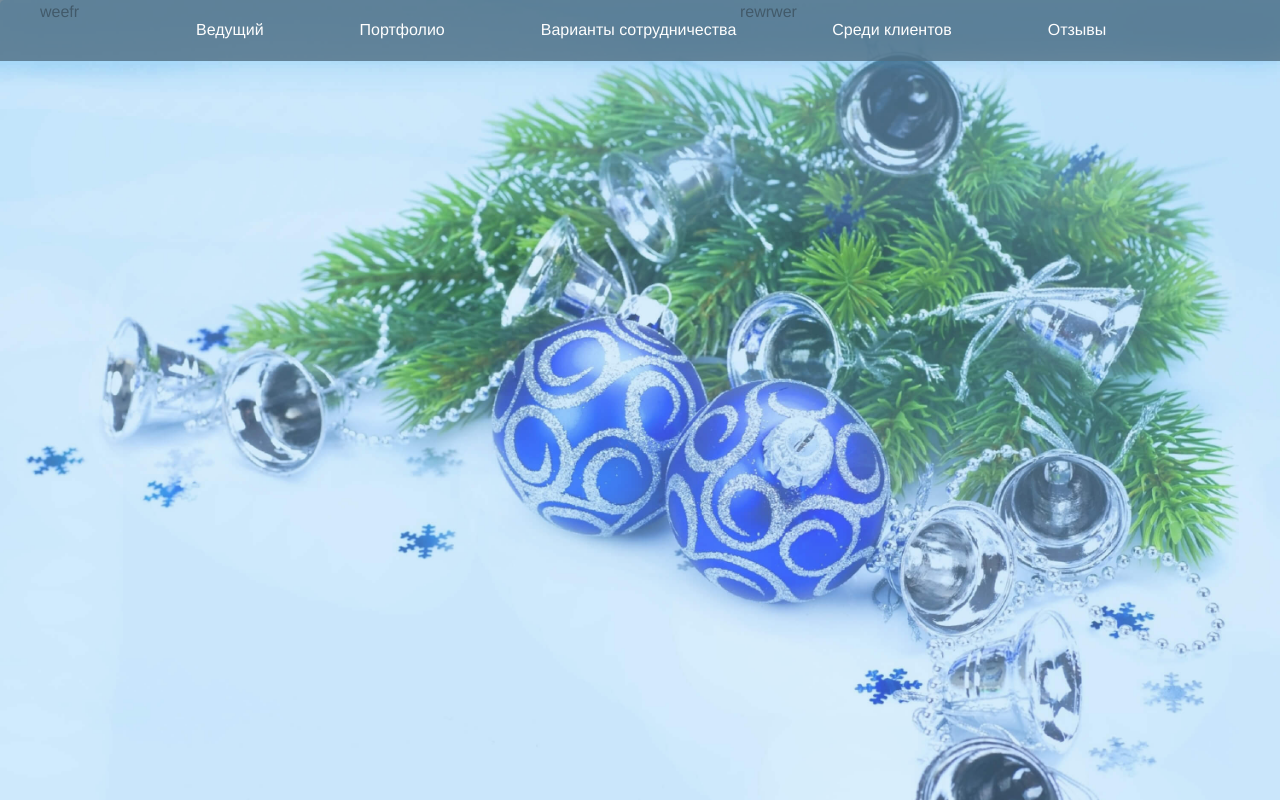
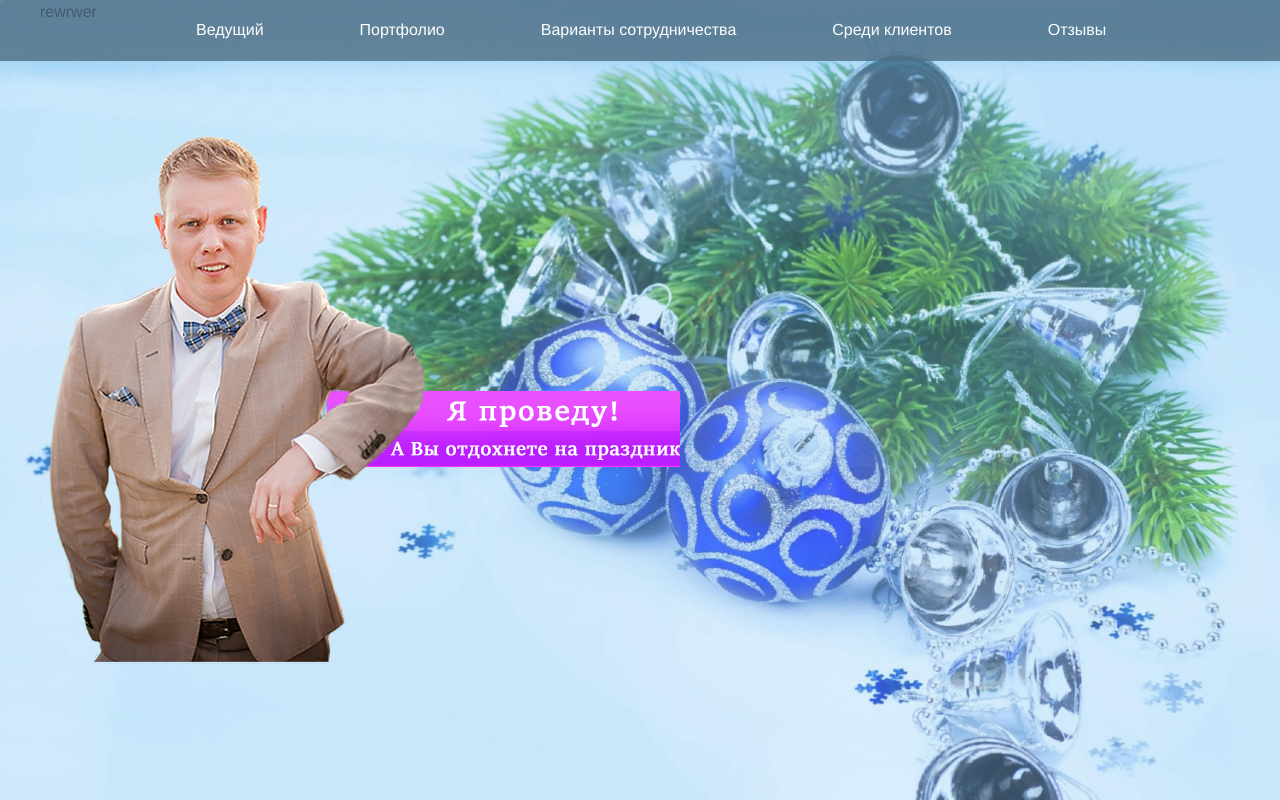
Before and after one commit to keybro/leading-events, a website: page index.html in a window 1280 px wide. Drawn offline with nearby package versions, Linux system fonts and the light colour scheme.

Commit message:
added new cls human

```diff
--- a/assets/scss/_custom.scss
+++ b/assets/scss/_custom.scss
@@ -11,3 +11,12 @@
     z-index: 1;
     background-color: rgba($light-blue, 0.8);
 }
+
+.human {
+    background: url("../images/alex_.png") no-repeat;
+    position: absolute;
+    top: 128px;
+    bottom: 0;
+    left: 40px;
+    right: 0;
+}
--- a/index.html
+++ b/index.html
@@ -22,8 +22,8 @@
 <!-- END SECTION: Navigation -->
 <div class="intro">
 <div class="row">
-    <div class="colums small-7">weefr</div>
-    <div class="colums small-5">rewrwer</div>
+    <div class="human colums small-12 large-6"></div>
+    <div class="colums small-12 large-7">rewrwer</div>
 </div>
 </div>
 
```
Also changed, not shown: assets/images/alex_.png (added), assets/stylesheets/app.css.
